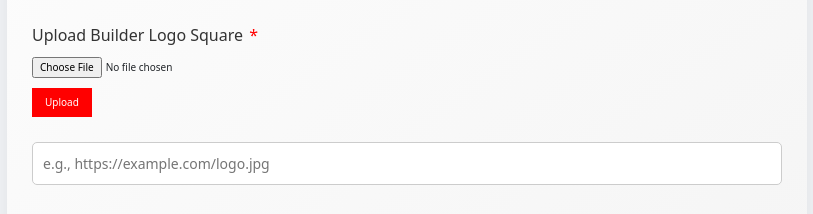
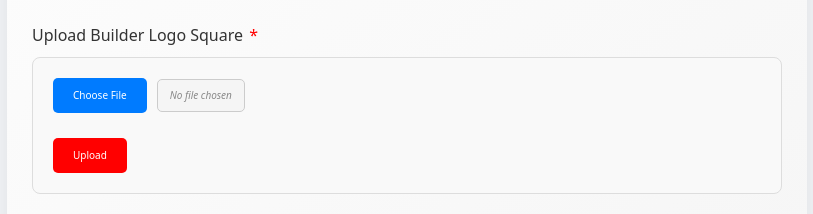
Before and after one commit to Faisu0p/Bhumi-Frontend, a React (Vite) app: page /add-builder in a window 1280 px wide. Shown: the part 567-781 px from the top of the page, without its empty margins (233-1046 px from the left). Built offline with nearby package versions, Linux system fonts and the light colour scheme; no server answers; some icons are missing.

Commit message:
made changes to media section

```diff
--- a/src/Pages/Admin/components/MediaSection.jsx
+++ b/src/Pages/Admin/components/MediaSection.jsx
@@ -1,13 +1,18 @@
 import React, { useState } from "react";
 import { BlobServiceClient } from "@azure/storage-blob";
 
-const MediaSection = ({ updateMasterLayoutPlan, maxSize = 5 * 1024 * 1024 , previewStyle }) => {  // Default size is 5MB
+const MediaSection = ({
+  updateMasterLayoutPlan,
+  maxSize = 5 * 1024 * 1024, // Default max file size is 5MB
+  previewStyle = {}, // Default preview style
+  allowedTypes = ["image/jpeg", "image/png"], // Default allowed types
+}) => {
   const [image, setImage] = useState(null);
   const [imageUrl, setImageUrl] = useState("");
   const [uploading, setUploading] = useState(false);
   const [error, setError] = useState("");
+  const uniqueId = React.useId(); // Generates a unique ID for each instance
 
-  // Function to upload the image to Azure Blob Storage
   const uploadToAzure = async (file) => {
     const accountName = "bhoomistorage2024";
     const containerName = "newbhumidata";
@@ -32,22 +37,18 @@ const MediaSection = ({ updateMasterLayoutPlan, maxSize = 5 * 1024 * 1024 , prev
     }
   };
 
-  // Handle image selection
   const handleImageChange = (e) => {
     const selectedFile = e.target.files[0];
 
     if (selectedFile) {
-      // Check the file type (MIME type) against allowed image types
-      const allowedTypes = ['image/jpeg', 'image/png'];
       if (!allowedTypes.includes(selectedFile.type)) {
-        setError("Invalid file type. Please select an image file (jpg or png).");
+        setError(`Invalid file type. Allowed types: ${allowedTypes.join(", ")}.`);
         setImage(null);
         return;
       }
 
-      // Check file size against the maxSize prop (optional)
       if (selectedFile.size > maxSize) {
-        setError(`File size exceeds the limit of ${maxSize / (1024 * 1024)}MB. Please select a smaller image.`);
+        setError(`File size exceeds ${(maxSize / (1024 * 1024)).toFixed(1)}MB.`);
         setImage(null);
         return;
       }
@@ -57,8 +58,6 @@ const MediaSection = ({ updateMasterLayoutPlan, maxSize = 5 * 1024 * 1024 , prev
     }
   };
 
-
-  // Handle image upload
   const handleUpload = async () => {
     if (image) {
       setUploading(true);
@@ -72,20 +71,72 @@ const MediaSection = ({ updateMasterLayoutPlan, maxSize = 5 * 1024 * 1024 , prev
   };
 
   return (
-    <section className="form-section">
-      <div className="input-group">
+    <section
+      className="media-component-form-section"
+      style={{
+        padding: "20px",
+        border: "1px solid #ddd",
+        borderRadius: "8px",
+        backgroundColor: "#f9f9f9",
+      }}
+    >
+      <div className="media-component-input-group" style={{ marginBottom: "15px" }}>
         <input
           type="file"
-          id="imageUpload"
-          accept="image/*"
-          onChange={handleImageChange}  // Single image selection
+          id={`media-component-imageUpload-${uniqueId}`}
+          accept={allowedTypes.join(",")}
+          onChange={handleImageChange}
+          style={{ display: "none" }}
         />
+        <label
+          htmlFor={`media-component-imageUpload-${uniqueId}`}
+          style={{
+            cursor: "pointer",
+            backgroundColor: "#007bff",
+            color: "#fff",
+            padding: "10px 20px",
+            borderRadius: "5px",
+            display: "inline-block",
+          }}
+        >
+          Choose File
+        </label>
+        <div
+          style={{
+            display: "inline-block",
+            marginLeft: "10px",
+            padding: "8px 12px",
+            backgroundColor: "#f5f5f5",
+            borderRadius: "5px",
+            color: image ? "#333" : "#888",
+            fontStyle: image ? "normal" : "italic",
+            border: "1px solid #ccc",
+          }}
+        >
+          {image ? image.name : "No file chosen"}
+        </div>
       </div>
 
-      {error && <div style={{ color: "red" }}>{error}</div>}
+      {error && (
+        <div
+          className="media-component-error"
+          style={{ color: "red", marginBottom: "15px" }}
+        >
+          {error}
+        </div>
+      )}
 
       {image && !error && (
-        <div className="image-preview">
+        <div
+          className="media-component-image-preview"
+          style={{
+            marginBottom: "15px",
+            border: "1px solid #ddd",
+            borderRadius: "4px",
+            padding: "10px",
+            display: "inline-block",
+          }}
+        >
           <img
             src={URL.createObjectURL(image)}
             alt="Selected"
@@ -93,24 +144,29 @@ const MediaSection = ({ updateMasterLayoutPlan, maxSize = 5 * 1024 * 1024 , prev
               width: "100px",
               height: "100px",
               objectFit: "cover",
-              margin: "5px",
-              ...previewStyle
+              ...previewStyle,
             }}
           />
         </div>
       )}
 
-      <div className="input-group">
+      <div className="media-component-input-group">
         <button
           onClick={handleUpload}
           disabled={uploading || !image}
-          style={{ marginTop: "10px", backgroundColor: "red", color: "white" }}
+          style={{
+            marginTop: "10px",
+            backgroundColor: uploading ? "#ccc" : "red",
+            color: "white",
+            padding: "10px 20px",
+            borderRadius: "5px",
+            cursor: uploading || !image ? "not-allowed" : "pointer",
+            border: "none",
+          }}
         >
           {uploading ? "Uploading..." : "Upload"}
         </button>
       </div>
-
-
     </section>
   );
 };
```
